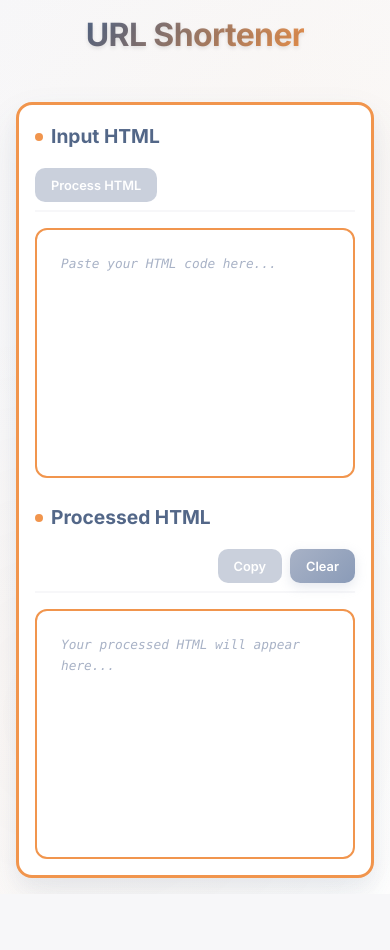
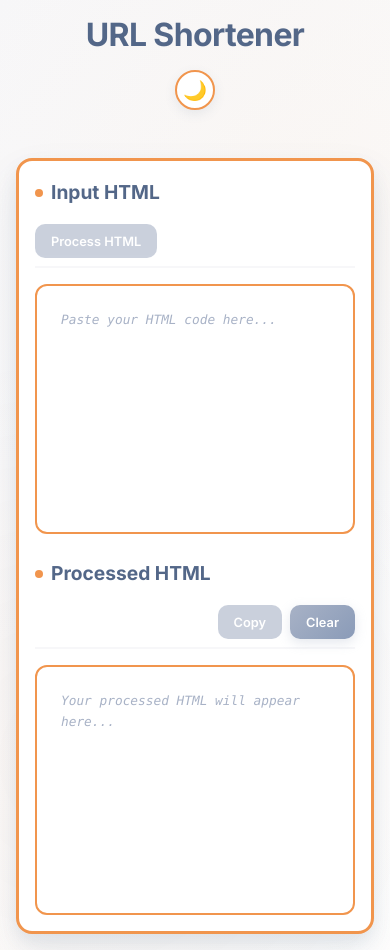
Before and after one commit to EthanMillet/urlShortener, a React (Vite) app in the folder url-ui/: page / in a window 390 px wide. Before the commit the page ends 894 px from the top, so only its background shows below. Built offline with nearby package versions, Linux system fonts and the light colour scheme.

Commit message:
Add dark mode with theme toggle and remove header gradient

```diff
--- a/url-ui/src/App.css
+++ b/url-ui/src/App.css
@@ -7,16 +7,36 @@
   --dark-shades: #536788;
   --orange-light: #ffb366;
   --orange-dark: #d67a2a;
+
+  /* Light mode (default) */
+  --bg-primary: var(--light-shades);
+  --bg-secondary: #ffffff;
+  --text-primary: var(--dark-shades);
+  --text-secondary: var(--light-accent);
+  --border-color: var(--main-brand);
+  --shadow-color: rgba(83, 103, 136, 0.1);
+}
+
+/* Dark mode */
+[data-theme="dark"] {
+  --bg-primary: var(--dark-shades);
+  --bg-secondary: #2a3441;
+  --text-primary: var(--light-shades);
+  --text-secondary: var(--light-accent);
+  --border-color: var(--main-brand);
+  --shadow-color: rgba(0, 0, 0, 0.3);
 }
 
 .app {
   min-height: 100vh;
-  background: linear-gradient(135deg, var(--light-shades) 0%, #ffffff 100%);
+  background: linear-gradient(135deg, var(--bg-primary) 0%, var(--bg-secondary) 100%);
+  color: var(--text-primary);
   display: flex;
   flex-direction: column;
   align-items: center;
   padding: 2rem;
   position: relative;
+  transition: all 0.3s ease;
 }
 
 .app::before {
@@ -40,16 +60,41 @@
   z-index: 1;
 }
 
+.header-content {
+  display: flex;
+  align-items: center;
+  justify-content: center;
+  gap: 2rem;
+  position: relative;
+}
+
+.theme-toggle {
+  background: var(--bg-secondary);
+  border: 2px solid var(--border-color);
+  border-radius: 50%;
+  width: 50px;
+  height: 50px;
+  display: flex;
+  align-items: center;
+  justify-content: center;
+  font-size: 1.5rem;
+  cursor: pointer;
+  transition: all 0.3s ease;
+  box-shadow: 0 4px 12px var(--shadow-color);
+}
+
+.theme-toggle:hover {
+  transform: translateY(-2px);
+  box-shadow: 0 6px 20px var(--shadow-color);
+  border-color: var(--orange-dark);
+}
+
 .header h1 {
   font-size: 3.5rem;
   font-weight: 800;
-  background: linear-gradient(135deg, var(--dark-shades) 0%, var(--main-brand) 100%);
-  -webkit-background-clip: text;
-  -webkit-text-fill-color: transparent;
-  background-clip: text;
+  color: var(--text-primary);
   margin: 0;
   letter-spacing: -0.02em;
-  text-shadow: 0 2px 4px rgba(0, 0, 0, 0.1);
 }
 
 .main {
@@ -63,13 +108,14 @@
   display: grid;
   grid-template-columns: 1fr 1fr;
   gap: 2rem;
-  background: white;
+  background: var(--bg-secondary);
   border-radius: 20px;
   padding: 2rem;
   box-shadow:
-    0 20px 40px rgba(83, 103, 136, 0.1),
-    0 8px 16px rgba(83, 103, 136, 0.05);
-  border: 3px solid var(--main-brand);
+    0 20px 40px var(--shadow-color),
+    0 8px 16px var(--shadow-color);
+  border: 3px solid var(--border-color);
+  transition: all 0.3s ease;
 }
 
 .input-section,
@@ -91,7 +137,7 @@
 .section-label {
   font-size: 1.2rem;
   font-weight: 700;
-  color: var(--dark-shades);
+  color: var(--text-primary);
   display: flex;
   align-items: center;
   gap: 0.5rem;
@@ -121,26 +167,26 @@
   line-height: 1.6;
   resize: none;
   transition: all 0.2s ease;
-  background: var(--light-shades);
-  color: var(--dark-shades);
+  background: var(--bg-primary);
+  color: var(--text-primary);
   min-height: 500px;
 }
 
 .input-textarea {
   border-color: var(--main-brand);
-  background: #ffffff;
+  background: var(--bg-secondary);
 }
 
 .input-textarea:focus {
   outline: none;
   border-color: var(--orange-dark);
   box-shadow: 0 0 0 3px rgba(241, 149, 77, 0.2);
-  background: white;
+  background: var(--bg-secondary);
 }
 
 .output-textarea {
   border-color: var(--main-brand);
-  background: #ffffff;
+  background: var(--bg-secondary);
 }
 
 .html-textarea::placeholder {
@@ -236,6 +282,17 @@
     font-size: 2.5rem;
   }
 
+  .header-content {
+    flex-direction: column;
+    gap: 1rem;
+  }
+
+  .theme-toggle {
+    width: 40px;
+    height: 40px;
+    font-size: 1.2rem;
+  }
+
   .editor-container {
     padding: 1.5rem;
     border-radius: 16px;
--- a/url-ui/src/App.jsx
+++ b/url-ui/src/App.jsx
@@ -1,9 +1,28 @@
-import { useState } from 'react'
+import { useState, useEffect } from 'react'
 import './App.css'
 
 function App() {
   const [inputHtml, setInputHtml] = useState('')
   const [outputHtml, setOutputHtml] = useState('')
+  const [isDarkMode, setIsDarkMode] = useState(false)
+
+  useEffect(() => {
+    // Check for saved theme preference or default to light mode
+    const savedTheme = localStorage.getItem('theme')
+    const prefersDark = window.matchMedia('(prefers-color-scheme: dark)').matches
+
+    if (savedTheme === 'dark' || (!savedTheme && prefersDark)) {
+      setIsDarkMode(true)
+      document.documentElement.setAttribute('data-theme', 'dark')
+    }
+  }, [])
+
+  const toggleTheme = () => {
+    const newTheme = !isDarkMode
+    setIsDarkMode(newTheme)
+    document.documentElement.setAttribute('data-theme', newTheme ? 'dark' : 'light')
+    localStorage.setItem('theme', newTheme ? 'dark' : 'light')
+  }
 
   const handleProcess = async () => {
     if (!inputHtml.trim()) return
@@ -48,7 +67,16 @@ function App() {
   return (
     <div className="app">
       <header className="header">
-        <h1>URL Shortener</h1>
+        <div className="header-content">
+          <h1>URL Shortener</h1>
+          <button
+            onClick={toggleTheme}
+            className="theme-toggle"
+            aria-label={`Switch to ${isDarkMode ? 'light' : 'dark'} mode`}
+          >
+            {isDarkMode ? '☀️' : '🌙'}
+          </button>
+        </div>
       </header>
 
       <main className="main">
```
